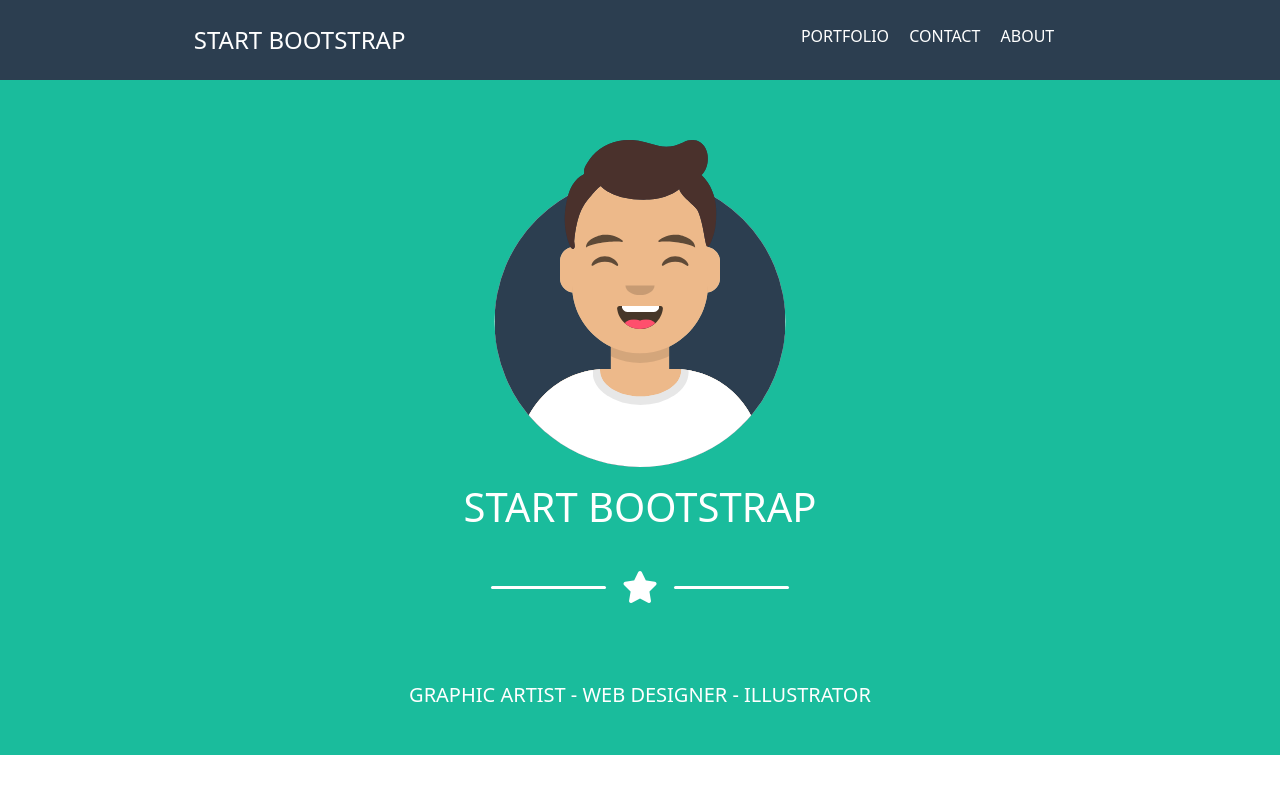
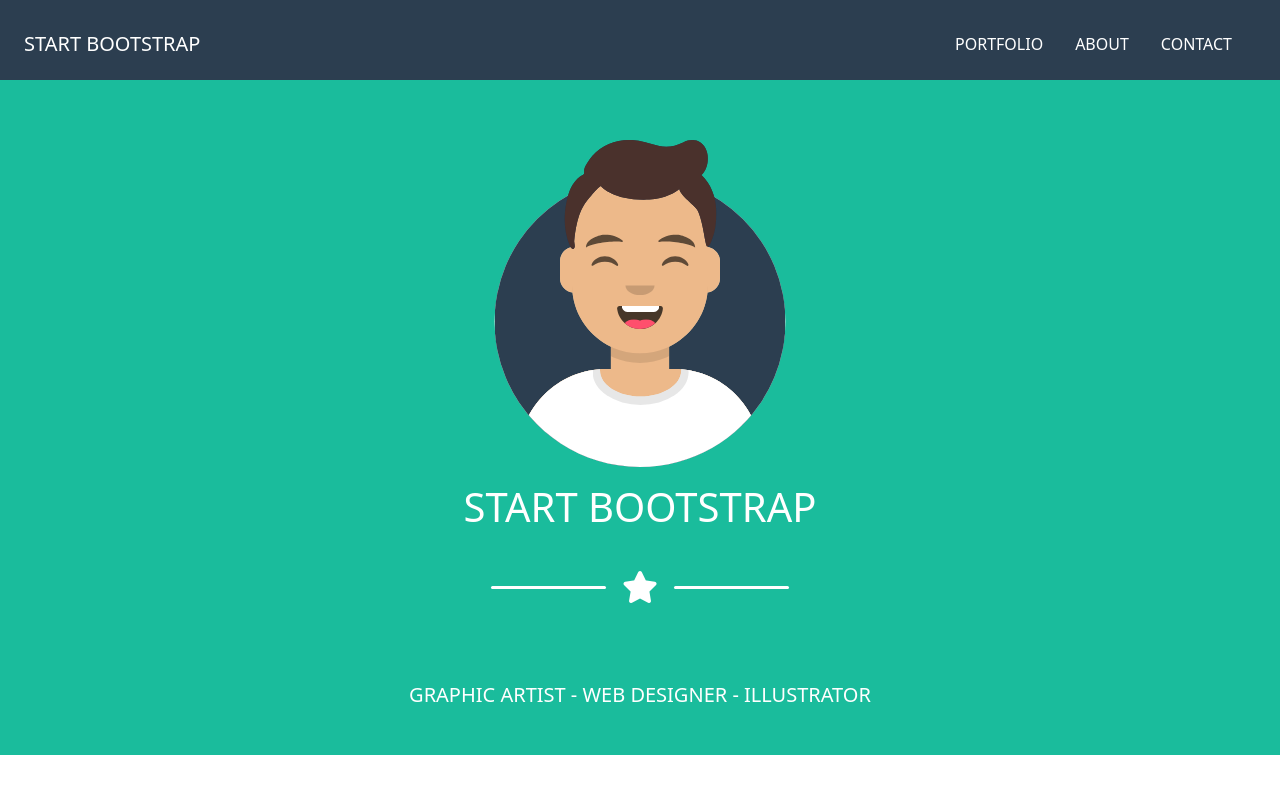
Before and after one commit to MartinaPerozzi/html-css-bootstrap-freelancer, a plain HTML site: page index.html in a window 1280 px wide. Shown: the top 800 px of the page. Drawn offline with nearby package versions, Linux system fonts and the light colour scheme.

Commit message:
html + css - added navbar bootstrap

```diff
--- a/css/style.css
+++ b/css/style.css
@@ -11,14 +11,14 @@ header nav li{
     padding-right:1rem;
     cursor:pointer;
 }
-header a {
-    color:white;
-    text-decoration: none;
-}
+
 .bi-list{
     font-size: 2rem;
     border:1px solid #e9e9e9;
     border-radius: 0.5rem;
+}
+.navbar a{
+    color:white;
 }
 
 /* JUMBOTRON */
--- a/index.html
+++ b/index.html
@@ -22,17 +22,35 @@
 <body>
 <!-- HEADER -->
 	<header class="container-fluid">
-		<div class="d-flex align-items-center justify-content-between justify-content-md-around pt-4">
-			<h4>START BOOTSTRAP</h4>
-			<nav>
-				<ul>
-					<li><a href="#portfolio"></a>PORTFOLIO</li>
-					<li><a href="#contact"></a>CONTACT</li>
-					<li><a href="#about"></a>ABOUT</li>
-					<li><i class="bi bi-list d-sm-none"></i></li>
-				</ul>
+
+
+			<nav class="navbar navbar-expand-lg">
+				<div class="container-fluid pt-3">
+					<a class="navbar-brand" href="#">START BOOTSTRAP</a>
+
+					<button class="navbar-toggler" type="button" data-bs-toggle="collapse" data-bs-target="#navbarNav"
+						aria-controls="navbarNav" aria-expanded="false" aria-label="Toggle navigation">
+						<span class="navbar-toggler-icon"></span>
+					</button>
+
+					<div class="collapse navbar-collapse flex-grow-0" id="navbarNav">
+						<ul class="navbar-nav">
+							<li class="nav-item">
+								<a class="nav-link" aria-current="page" href="#">PORTFOLIO</a>
+							</li>
+							<li class="nav-item">
+								<a class="nav-link" href="#">ABOUT</a>
+							</li>
+							<li class="nav-item">
+								<a class="nav-link" href="#">CONTACT</a>
+							</li>
+						</ul>
+					</div>
+				</div>
 			</nav>
-		</div>
+
+
+
 	</header>
 <!-- JUMBOTRON -->
 	<div class="jumbotron">
@@ -170,7 +188,7 @@
 				<p>2215 John Daniel Drive Clark, MO 54243</p>
 			</div>
 
-			<div class="col d-flex flex-column">
+			<div class="col d-flex flex-column p-3 p-md-0">
 				<h5>AROUND THE WEB</h5>
 				<div class="icons d-flex">
 					<div class="dot">
@@ -188,7 +206,7 @@
 				</div>
 			</div>
 
-			<div class="col d-flex flex-column">
+			<div class="col d-flex flex-column p-3 p-md-0">
 				<h5>ABOUT FREELANCER</h5>
 				<p>Freelance is a free to use, open source Bootstrap theme created by <em>Start Bootstrap</em>. </p>
 			</div>
```
